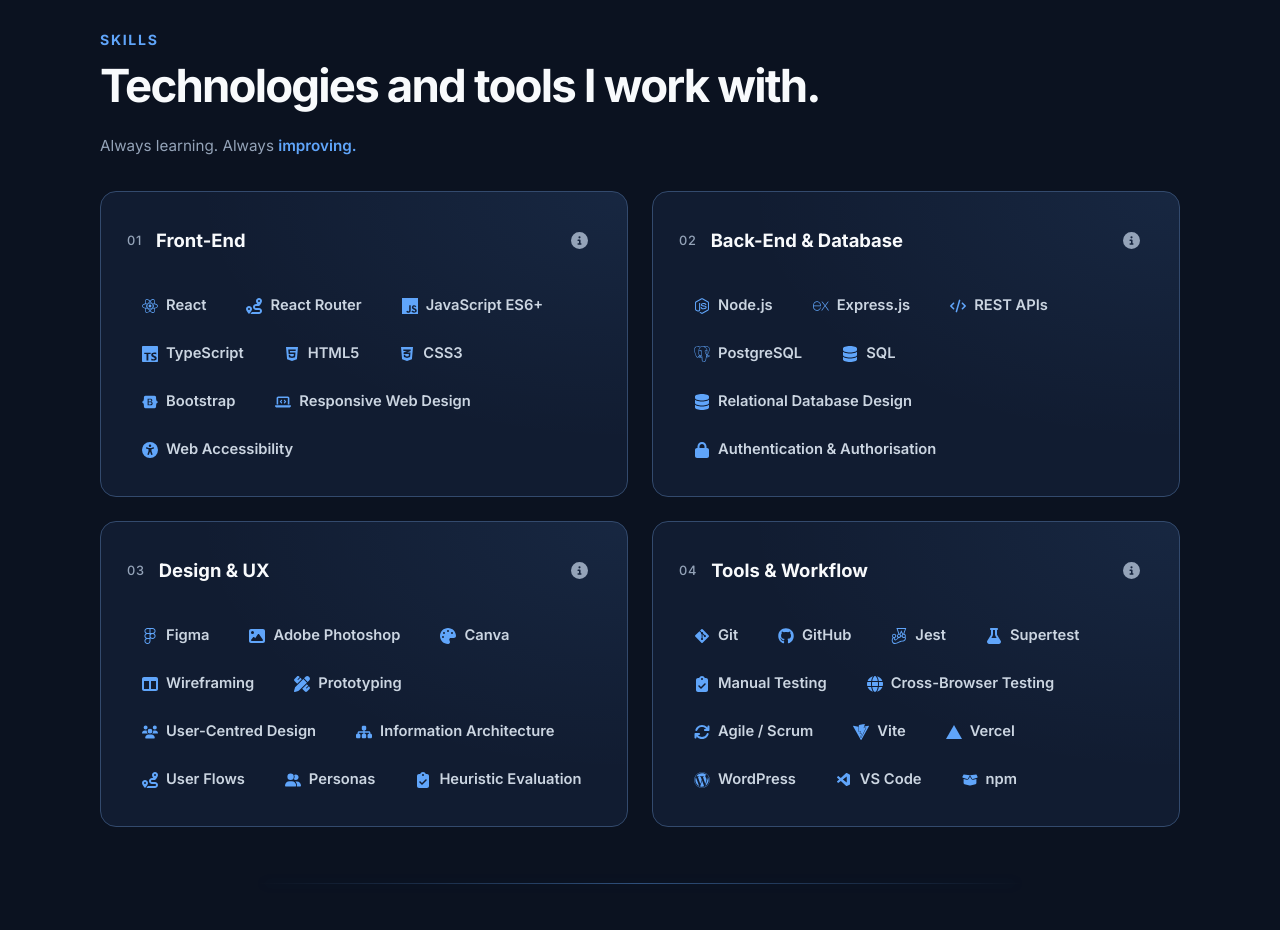
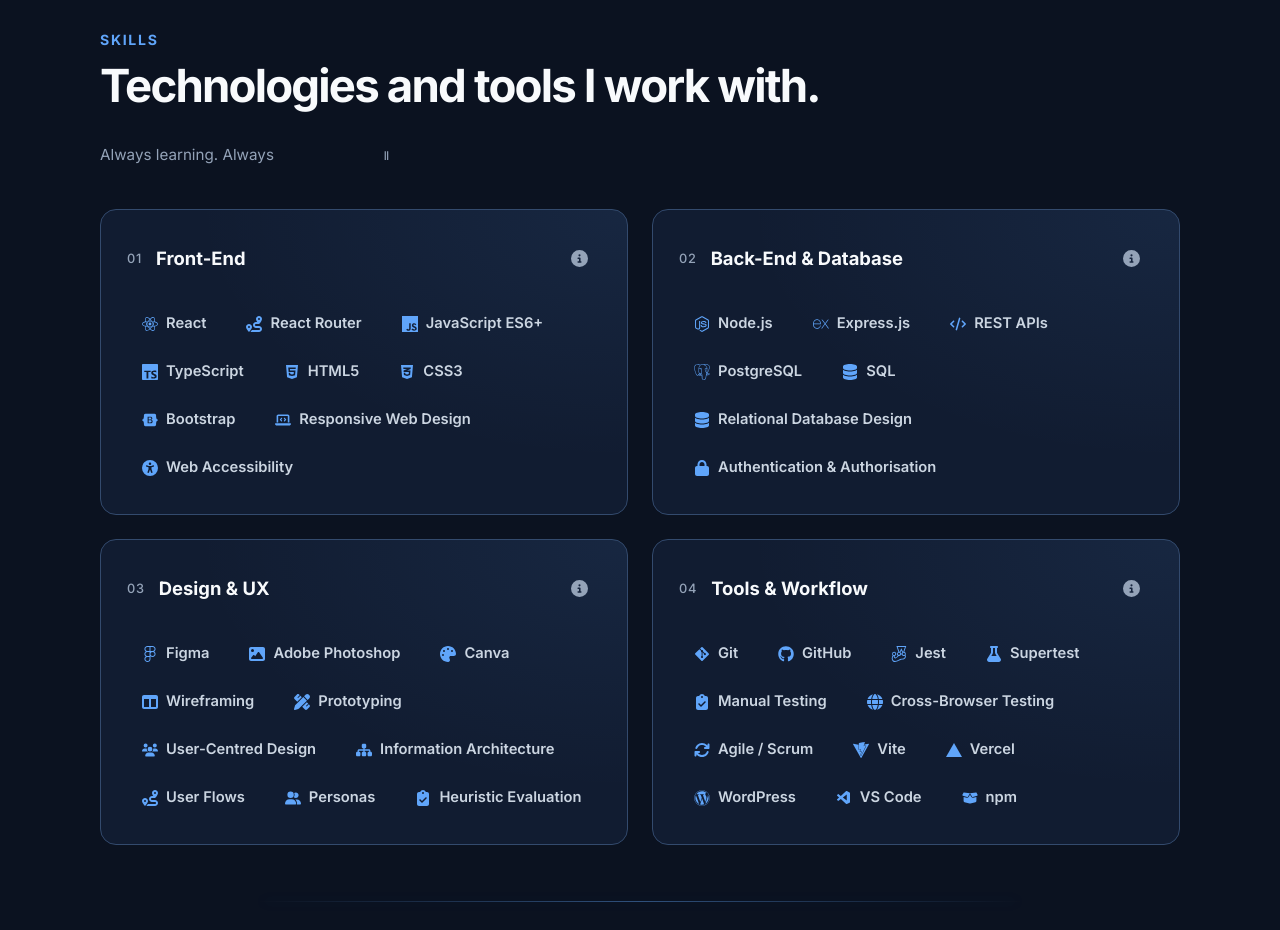
Before and after one commit to quhtrang-cloud/my-portfolio, a React (Vite) app: page / in a window 1280 px wide. Shown: the part 1340-2270 px from the top of the page. Built offline with nearby package versions, Linux system fonts and the light colour scheme.

Commit message:
Smooth tagline animation and refine timing

```diff
--- a/src/components/SkillsTagline.tsx
+++ b/src/components/SkillsTagline.tsx
@@ -1,9 +1,10 @@
 import { useEffect, useRef, useState } from 'react'
 
-const words = ['improving.', 'building.', 'exploring.', 'improving.']
+const words = ['improving.', 'building.', 'exploring.']
 
 export default function SkillsTagline() {
   const ref = useRef<HTMLParagraphElement>(null)
+  const [paused, setPaused] = useState(false)
   const [step, setStep] = useState(0)
   const [visible, setVisible] = useState(false)
   const [reduced, setReduced] = useState(true)
@@ -26,22 +27,31 @@
     }
   }, [])
 
-  useEffect(() => {
-    if (reduced || !visible || !pageVisible || step === words.length - 1) return
-    const timer = window.setTimeout(() => setStep(value => value + 1), 1500)
-    return () => window.clearTimeout(timer)
-  }, [step, reduced, visible, pageVisible])
 
   return (
+    <div className="skills-tagline-row" data-paused={paused || !visible || !pageVisible || reduced}>
     <p className="skills-tagline-original" ref={ref}>
       <span className="skills-tagline-accessible">Always learning. Always improving.</span>
       <span className="skills-tagline-visual" aria-hidden="true">
         Always learning. Always{' '}
         <span className="skills-tagline-word">
           <span className="skills-tagline-measure">improving.</span>
-          <span className="skills-tagline-current" key={reduced ? 'static' : step}>{reduced ? words[0] : words[step]}</span>
+          <span className="skills-tagline-current" key={reduced ? 'static' : step}
+            onAnimationEnd={(event) => {
+              if (event.target === event.currentTarget && !reduced) {
+                setStep(value => (value + 1) % words.length)
+              }
+            }}>{reduced ? words[0] : words[step]}</span>
         </span>
       </span>
     </p>
+    {!reduced && (
+      <button type="button" className="skills-tagline-toggle"
+        aria-label={paused ? 'Resume changing words' : 'Pause changing words'}
+        onClick={() => setPaused(value => !value)}>
+        <span aria-hidden="true">{paused ? '▶' : 'Ⅱ'}</span>
+      </button>
+    )}
+    </div>
   )
 }
```
Also changed, not shown: src/App.css.
